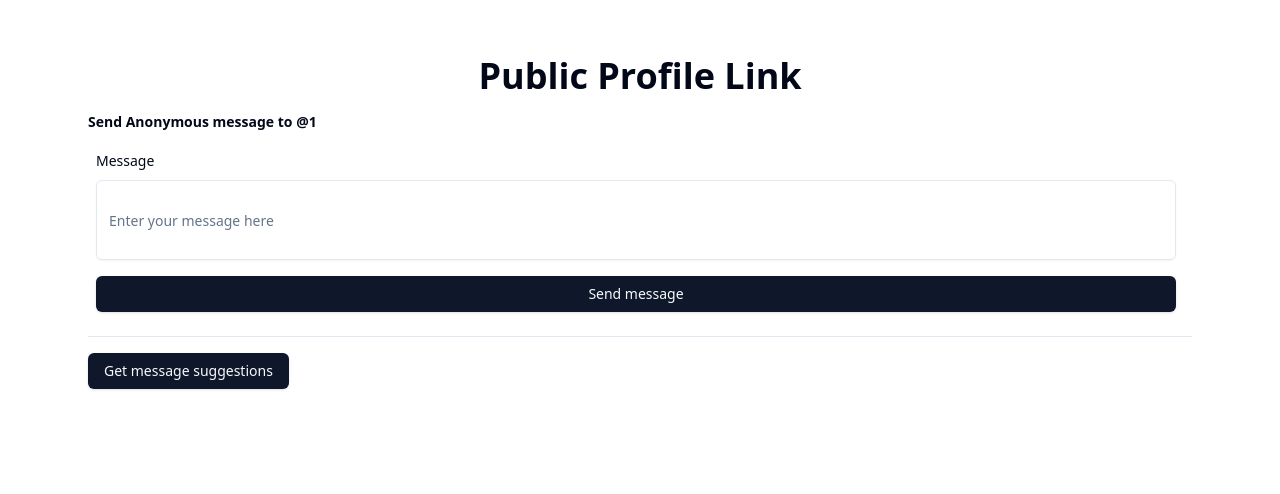
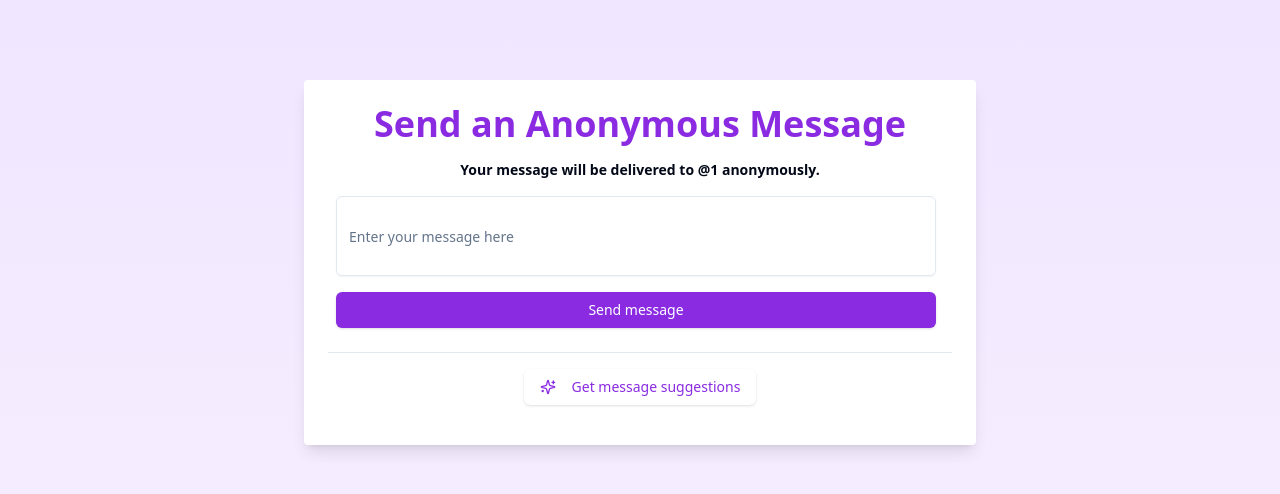
Before and after one commit to RCOM363/myst_txt, a Next.js app: page /u/1 in a window 1280 px wide. Shown: the top 494 px of the page. Built offline with nearby package versions, Linux system fonts and the light colour scheme.

Commit message:
refactor: dashboard page, navbar, public profile page

```diff
--- a/src/app/(app)/dashboard/page.tsx
+++ b/src/app/(app)/dashboard/page.tsx
@@ -23,7 +23,6 @@ function Page() {
   const [isSwitchLoading, setIsSwitchLoading] = useState(false);
 
   const { data: session } = useSession();
-  console.log("Session: ", session);
 
   const form = useForm({
     resolver: zodResolver(acceptMessageSchema),
@@ -115,8 +114,8 @@ function Page() {
   };
 
   return (
-    <div className="my-8 mx-4 md:mx-8 lg:mx-auto p-6 bg-white rounded w-full max-w-6xl">
-      <h1 className="text-4xl font-bold mb-4">User Dashboard</h1>
+    <div className="my-8 mx-4 md:mx-8 lg:mx-auto p-6 rounded w-[90%] lg:max-w-6xl">
+      <h1 className="text-4xl text-[#8a2be2] font-bold mb-4">User Dashboard</h1>
       <div className="mb-4">
         <h2 className="text-lg font-semibold mb-2">Copy Your Unique Link</h2>{" "}
         <div className="flex items-center">
@@ -126,13 +125,19 @@ function Page() {
             disabled
             className="input input-bordered w-full p-2 mr-2"
           />
-          <Button onClick={copyToClipboard}>Copy</Button>
+          <Button
+            className="bg-[#8a2be2] hover:bg-[#7424c9] text-white"
+            onClick={copyToClipboard}
+          >
+            Copy
+          </Button>
         </div>
       </div>
 
-      <div className="mb-4">
+      <div className="flex justify-start items-center mb-4">
         <Switch
           {...register("acceptMessages")}
+          className="data-[state=checked]:bg-[#8a2be2]"
           checked={acceptMessages}
           onCheckedChange={handleSwitchChange}
           disabled={isSwitchLoading}
@@ -144,8 +149,7 @@ function Page() {
       <Separator />
 
       <Button
-        className="mt-4"
-        variant="outline"
+        className="mt-4 text-[#8a2be2] hover:text-white hover:bg-[#7424c9] bg-white"
         onClick={(e) => {
           e.preventDefault();
           fetchMessages(true);
--- a/src/app/(app)/layout.tsx
+++ b/src/app/(app)/layout.tsx
@@ -6,7 +6,7 @@ export default function RootLayout({
   children: React.ReactNode;
 }>) {
   return (
-    <div className="flex flex-col min-h-screen">
+    <div className="flex flex-col min-h-screen bg-gradient-to-b from-[#f0e6ff] to-[#f8f0ff]">
       <Navbar />
       {children}
     </div>
--- a/src/app/u/[username]/page.tsx
+++ b/src/app/u/[username]/page.tsx
@@ -12,7 +12,6 @@ import {
   FormControl,
   FormField,
   FormItem,
-  FormLabel,
   FormMessage,
 } from "@/components/ui/form";
 import {
@@ -28,7 +27,7 @@ import { messageSchema } from "@/schemas/messageSchema";
 import { zodResolver } from "@hookform/resolvers/zod";
 import axios, { AxiosError } from "axios";
 import { ApiResponse } from "@/types/ApiResponse";
-import { Loader2 } from "lucide-react";
+import { Loader2, Sparkles } from "lucide-react";
 
 function Page() {
   const [isSubmitting, setIsSubmitting] = useState(false);
@@ -63,6 +62,7 @@ function Page() {
       });
     } finally {
       setIsSubmitting(false);
+      setMessages([]);
     }
   };
 
@@ -70,7 +70,8 @@ function Page() {
     setAreMessagesLoading(true);
     try {
       const response = await axios.post<ApiResponse>("/api/suggest-messages");
-      const msgs = response.data.questions?.split("||");
+      const resStr = response.data.questions?.slice(0, -1);
+      const msgs = resStr?.split("||");
       setMessages(msgs as Array<string>);
       toast.success("Fetched suggestion messages successfully", {
         description: response.data.message,
@@ -86,11 +87,14 @@ function Page() {
   };
 
   return (
-    <div className="my-8 mx-4 md:mx-8 lg:mx-auto p-6 bg-white rounded w-full max-w-6xl">
-      <h1 className="text-4xl text-center font-bold mb-4">Public Profile Link</h1>
+    <div className="w-[100vw] h-[100vh] bg-gradient-to-b from-[#f0e6ff] to-[#f8f0ff] pt-20">
+      <div className="w-[90%] mx-auto md:mx-8 lg:mx-auto p-6 rounded max-w-2xl border-[#8a2be2]/100 bg-white shadow-lg">
+        <h1 className="text-3xl lg:text-4xl text-[#8a2be2] text-center font-bold mb-4">
+          Send an Anonymous Message
+        </h1>
         <div className="mb-4">
-        <h2 className="text-sm font-semibold mb-2">
-          Send Anonymous message to @{username}
+          <h2 className="text-sm text-center font-semibold mb-2">
+            Your message will be delivered to @{username} anonymously.
           </h2>{" "}
           <div className="flex items-center">
             <Form {...form}>
@@ -103,7 +107,6 @@ function Page() {
                   name="content"
                   render={({ field }) => (
                     <FormItem>
-                    <FormLabel>Message</FormLabel>
                       <FormControl>
                         <Input
                           placeholder="Enter your message here"
@@ -118,7 +121,7 @@ function Page() {
                 />
                 <Button
                   type="submit"
-                className="w-full mt-4"
+                  className="w-full mt-4 bg-[#8a2be2] hover:bg-[#7424c9] text-white"
                   disabled={isSubmitting}
                 >
                   {isSubmitting ? (
@@ -136,9 +139,10 @@ function Page() {
         </div>
         <Separator />
 
+        <div className="w-full flex justify-center items-center">
           <Button
             type="submit"
-        className="mt-4"
+            className="mt-4 text-[#8a2be2] bg-white hover:bg-[#7424c9] hover:text-white"
             disabled={areMessagesLoading}
             onClick={() => fetchSuggestionMessages()}
           >
@@ -148,9 +152,13 @@ function Page() {
                 Please wait
               </>
             ) : (
-          "Get message suggestions"
+              <>
+                <Sparkles className="mr-2 h-4 w-4" />
+                Get message suggestions
+              </>
             )}
           </Button>
+        </div>
         <div className="mt-4 grid grid-cols-1 md:grid-cols-1 gap-6">
           {messages.length > 0 && (
             <Card>
@@ -160,12 +168,12 @@ function Page() {
                   Click on any messages below to select it
                 </CardDescription>
               </CardHeader>
-            <CardContent className="flex flex-col space-y-4">
+              <CardContent className="w-full flex flex-col items-center space-y-4">
                 {messages.map((message, index) => (
                   <Button
                     key={index}
                     variant="outline"
-                  className="mb-2"
+                    className="w-full text-wrap text-ellipsis text-center p-3 mb-2"
                     onClick={() => form.setValue("content", message)}
                   >
                     {message}
@@ -176,6 +184,7 @@ function Page() {
           )}
         </div>
       </div>
+    </div>
   );
 }
 
--- a/src/components/MessageCard.tsx
+++ b/src/components/MessageCard.tsx
@@ -52,8 +52,8 @@ function MessageCard({ message, onMessageDelete }: messageCardProp) {
           <CardTitle>{message.content}</CardTitle>
           <AlertDialog>
             <AlertDialogTrigger asChild>
-              <Button variant="destructive">
-                <X className="w-5 h-5" />
+              <Button className="w-6 h-6" variant="destructive">
+                <X className="w-full h-full" />
               </Button>
             </AlertDialogTrigger>
             <AlertDialogContent>
--- a/src/components/Navbar.tsx
+++ b/src/components/Navbar.tsx
@@ -10,20 +10,19 @@ function Navbar() {
   const { data: session } = useSession();
   const user: User = session?.user as User; // assertion
   return (
-    <nav className="p-3 md:py-6 md:px-20 shadow-md text-[#8a2be2]">
+    <nav className="p-3 md:py-6 md:px-20 shadow-md text-[#8a2be2] bg-[#f8f0ff]">
       <div className="container mx-auto flex md:flex-row justify-between items-center">
         <Link href="/" className="text-3xl font-bold md:mb-0">
           Anora
         </Link>
         {session ? (
           <>
-            <span className="mr-4">
+            <span className="hidden md:block lg:block text-xl font-bold mr-4">
               Welcome, {user?.username || user?.email}
             </span>
             <Button
               onClick={() => signOut()}
-              className="w-full bg-[#8a2be2] hover:bg-[#7424c9] md:w-auto text-white"
-              variant="outline"
+              className="bg-[#8a2be2] hover:bg-[#7424c9] md:w-auto text-white"
             >
               Logout
             </Button>
```
Lines whose indentation alone changed are shown as unchanged.
